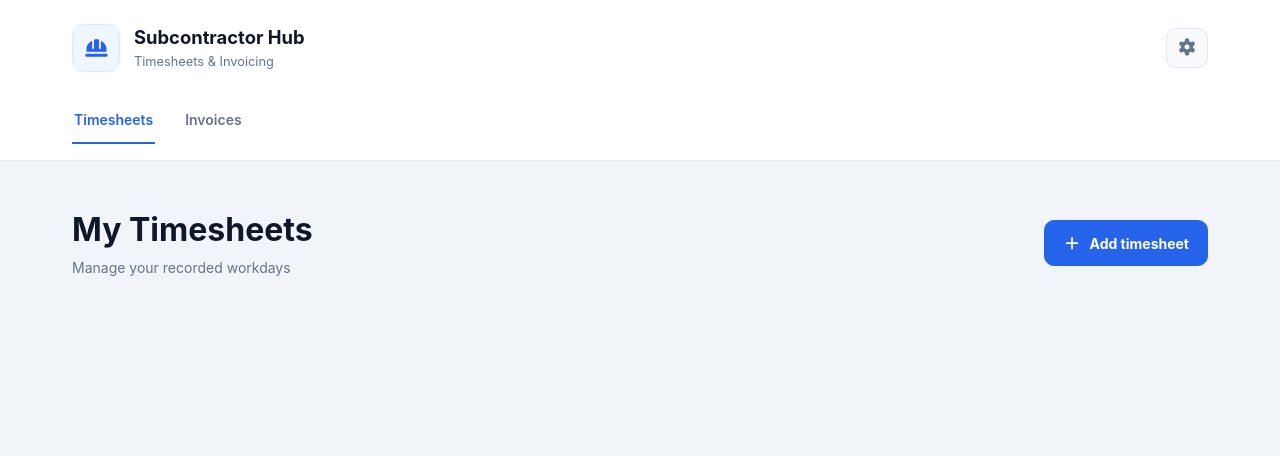
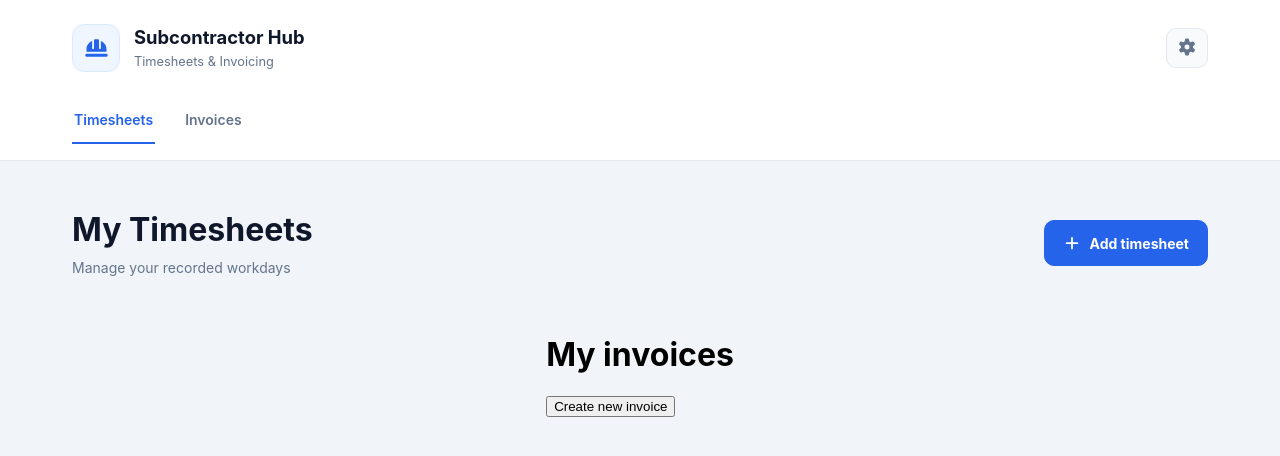
Before and after one commit to lewiswilliamsdev/subcontractor-invoice-app, a React (Vite) app: page / in a window 1280 px wide. Both pictures are taken after a click on the button "Invoices". Shown: the top 456 px of the page. Built offline with nearby package versions, Linux system fonts and the light colour scheme.

Commit message:
modified:   src/App.jsx 	new file:   src/components/InvoiceSection/InvoiceSection.css 	new file:   src/components/InvoiceSection/InvoiceSection.jsx

```diff
--- a/src/App.jsx
+++ b/src/App.jsx
@@ -5,6 +5,7 @@ import { useState, useEffect } from 'react'
 import TimesheetForm from './components/TimesheetForm/TimesheetForm'
 import Timesheet from './components/Timesheet/Timesheet'
 import DeleteConfirmation from './components/DeleteConfirmation/DeleteConfirmation'
+import InvoiceSection from './components/InvoiceSection/InvoiceSection'
 
 import { FontAwesomeIcon } from "@fortawesome/react-fontawesome";
 
@@ -114,6 +115,8 @@ function App() {
 
   console.log(savedTimesheets)
 
+  const [invoiceSectionOpen, setInvoiceSectionOpen] = useState(false)
+
   return (
     <div className="app">
       <header>
@@ -130,10 +133,14 @@ function App() {
           </button>
         </div>
         <div className="heading-tab-buttons">
-          <button>
+          <button
+            onClick={() => setInvoiceSectionOpen(false)}
+          >
             Timesheets
           </button>
-          <button>
+          <button
+            onClick={() => setInvoiceSectionOpen(true)}
+          >
             Invoices
           </button>
         </div>
@@ -167,9 +174,11 @@ function App() {
         onUpdateTimesheet={updateTimesheetEntry}
         />
         )}
-        <div className="timesheets-container">
-          {timesheets}
-        </div>
+        {invoiceSectionOpen === false &&
+          <div className="timesheets-container">
+            {timesheets}
+          </div>
+          }
         {timesheetPendingDeletion !== null &&
           < DeleteConfirmation
             onCancel={() => setTimesheetPendingDeletion(null)}
@@ -180,6 +189,12 @@ function App() {
             }
           />
         }
+        {invoiceSectionOpen === true &&
+          <div className="invoice-section">
+            <InvoiceSection/>
+          </div>
+          }
+
       </main>
     </div>
   )
--- /dev/null
+++ b/src/components/InvoiceSection/InvoiceSection.jsx
@@ -0,0 +1,16 @@
+import './InvoiceSection.css'
+
+function InvoiceSection() {
+    return (
+        <div className="invoice-section">
+            <h1>My invoices</h1>
+            <button
+                className='create-invoice-button'
+            >
+                Create new invoice
+            </button>
+        </div>
+    )
+}
+
+export default InvoiceSection
```
Also changed, not shown: src/components/InvoiceSection/InvoiceSection.css (added).
